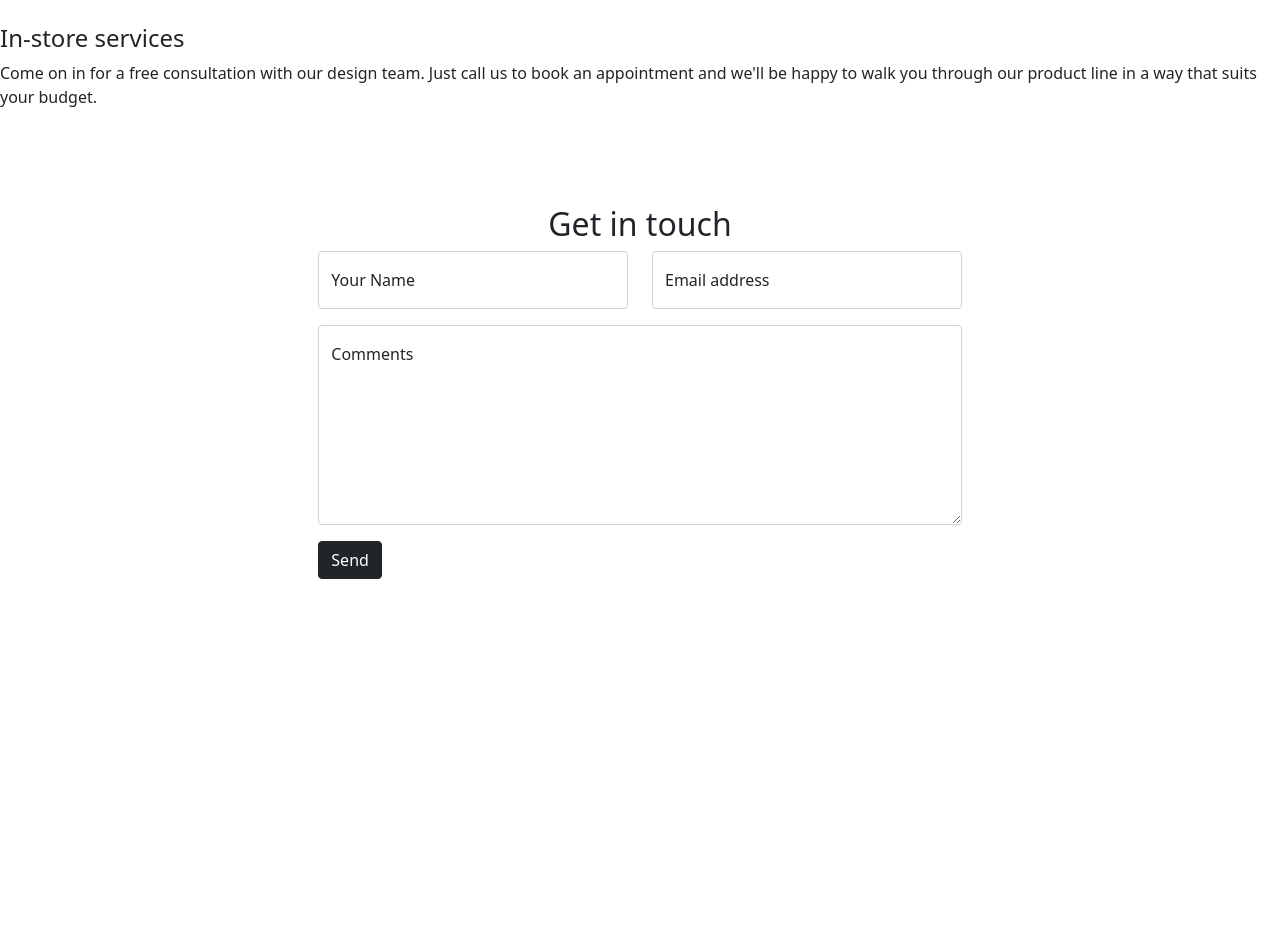
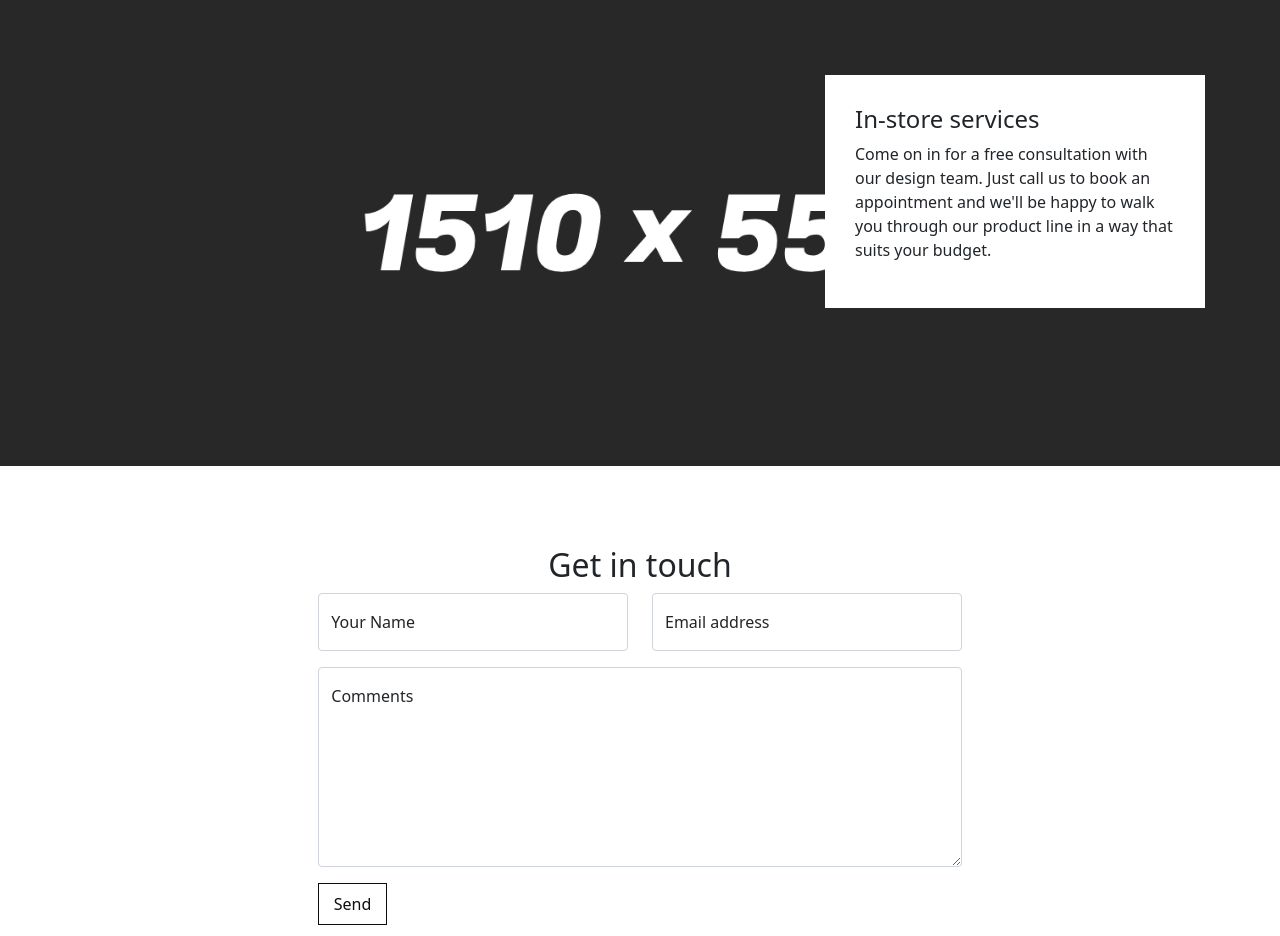
Before and after one commit to AryanS03/Purehint, a plain HTML site: page contact.html in a window 1280 px wide. Before the commit the page ends 800 px from the top, so only its background shows below. Drawn offline with nearby package versions, Linux system fonts and the light colour scheme.

Commit message:
created contact and blog page and modified some CSS

```diff
--- a/contact.html
+++ b/contact.html
@@ -51,7 +51,7 @@
                             <textarea class="form-control" placeholder="Leave a comment here" id="floatingTextarea2" style="height: 200px"></textarea>
                             <label for="floatingTextarea2">Comments</label>
                         </div>
-                        <input type="submit" class="btn btn-dark mt-3" value="Send">
+                        <input type="submit" class="btn theme-btn__outline mt-3" value="Send">
                     </form>
                 </div>
             </div>
--- a/css/main.css
+++ b/css/main.css
@@ -82,6 +82,19 @@ option {
 .form-check-input:checked {
   border-color: #000;
   background-color: #000;
+}
+
+.theme-btn__outline {
+  padding: 0.5rem 0.9rem;
+  border-radius: 0;
+  margin: 0 0.5rem 0.5rem 0;
+  color: #0e0e0e;
+  border: 1px solid #0e0e0e;
+}
+
+.theme-btn__outline:hover {
+  background-color: #0e0e0e;
+  color: #fff !important;
 }
 
 /* Index Page styling starts here */
@@ -296,9 +309,17 @@ option {
     flex: 0 0 40%;
 }
 
-/* Range  Slider Styling ends here */
 /* Product Page styling ends here */
-
+/* checkout page styling starts here */
+.contact__bg-text {
+  position: absolute;
+  right: 75px;
+  top: 75px;
+  width: 380px;
+  padding: 30px;
+  background-color: #fff;
+}
+/* checkout page styling ends here */
 /* footer styling starts from here */
 .footer .footer__title {
   font-weight: 600;
```
Also changed, not shown: images/demo_1510x550.webp (added).
